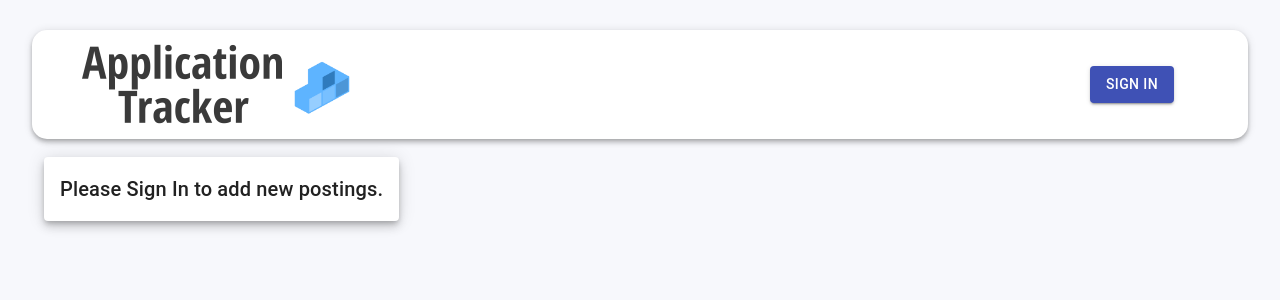
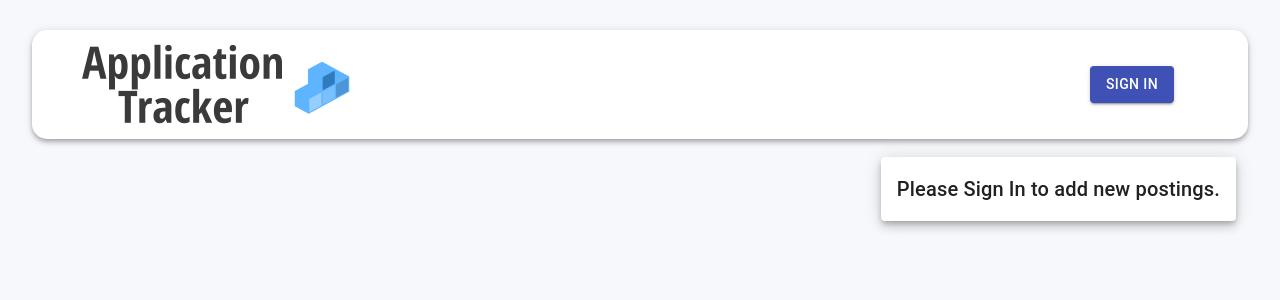
Before and after one commit to CaarnHeir/Application_Repo, a React (Create React App) app in the folder client/: page /posts in a window 1280 px wide. Shown: the top 300 px of the page. Built offline with nearby package versions, Linux system fonts and the light colour scheme.

Commit message:
Added grid to home page and shifted form in line with sign in

```diff
--- a/client/src/components/Home/Home.js
+++ b/client/src/components/Home/Home.js
@@ -72,9 +72,9 @@ const Home = () => {
     return (
         <Grow in>
                 <Container maxWidth='xl'>
-                    <Grid className = {classes.gridContainer} container justifyContent = "space-between" alignItems="stretch" spacing= {3}>
                     {user ?(
                       <>
+                      <Grid className = {classes.gridContainer} container justifyContent = "space-between" alignItems="stretch" spacing= {3}>
                         <Grid item xs = {12} sm = {6} md={9}>
                             <Posts setCurrentId = { setCurrentId } />
                         </Grid>
@@ -101,13 +101,15 @@ const Home = () => {
                                 </Paper>
                             )}
                         </Grid>
-                        </>
+                      </Grid>
+                      </>
                     ):(
                       <>
-                        <Form currentId = {currentId}setCurrentId = { setCurrentId } />
+                        <Grid className = {classes.gridContainer} container justifyContent = "flex-end" alignItems="stretch" spacing= {3}>
+                          <Form currentId = {currentId}setCurrentId = { setCurrentId } />
+                          </Grid>
                       </>
                     )}
-                    </Grid>
                 </Container>
             </Grow>
     )
--- a/client/src/components/Home/styles.js
+++ b/client/src/components/Home/styles.js
@@ -17,4 +17,7 @@ export default makeStyles((theme) => ({
             flexDirection: 'column-reverse',
         },
     },
+    homeForm: {
+        justifyContent: 'flex-end'
+    }
 }));
```
